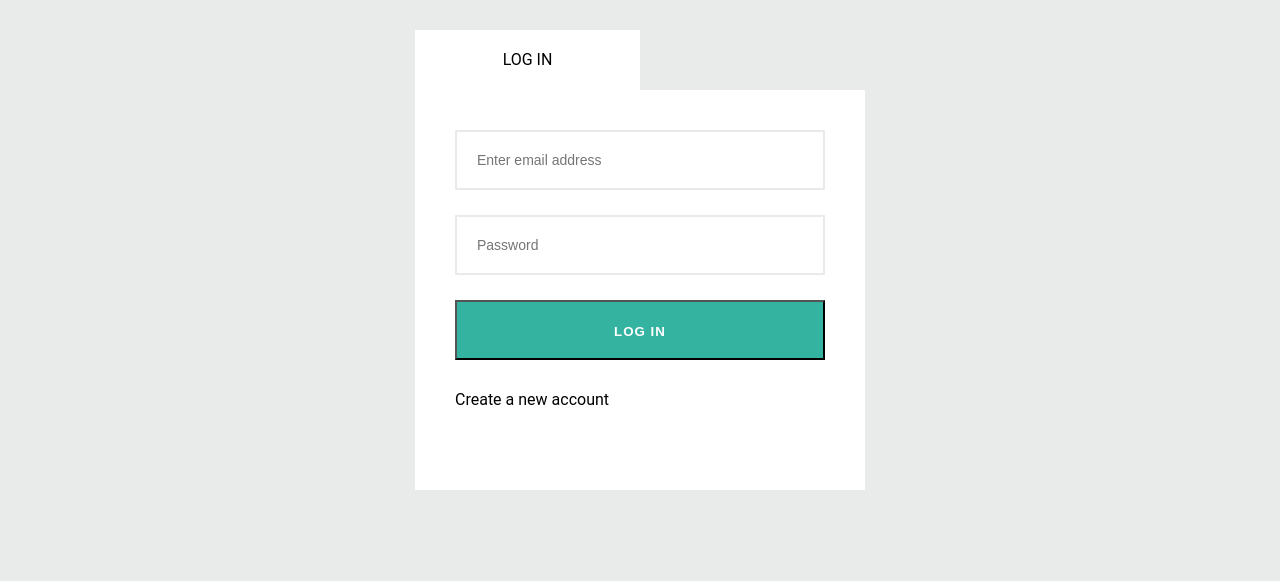
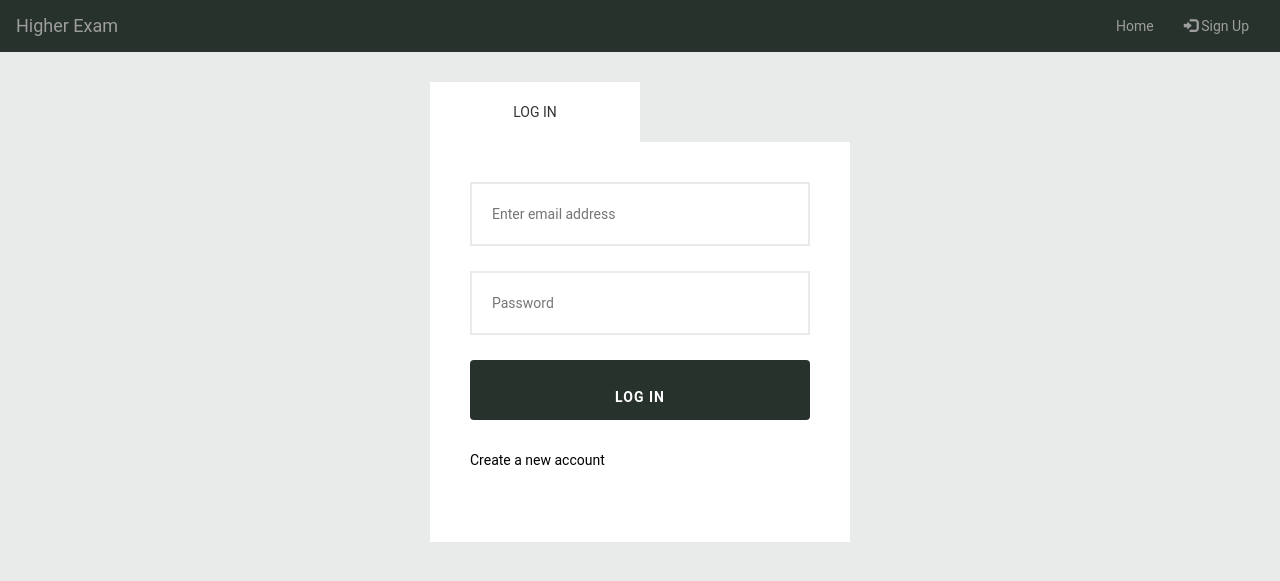
Before and after one commit to ridwan098/Examination-System, a PHP site: page /logIn.html in a window 1280 px wide. Shown: the top 581 px of the page. Run offline with PHP 8.4, Linux system fonts and the light colour scheme; some libraries are stand-ins or nearby versions.

Commit message:
pages with working navigational headers

```diff
--- a/firebase-functions/public/index.html
+++ b/firebase-functions/public/index.html
@@ -13,8 +13,8 @@
     .navbar {
       margin-bottom: 0;
       border-radius: 0;
-      background-color: #34413A;
-      border-color: #34413A;
+      background-color: #28322C;
+      border-color: #28322C;
     }
   </style>
 </head>
@@ -28,7 +28,7 @@
           <span class="icon-bar"></span>
           <span class="icon-bar"></span>
         </button>
-        <a class="navbar-brand" href="#">Higher Exam</a>
+        <a class="navbar-brand" href="index.html">Higher Exam</a>
       </div>
       <div class="collapse navbar-collapse" id="myNavbar">
         <ul class="nav navbar-nav navbar-right">
--- a/firebase-functions/public/logIn.css
+++ b/firebase-functions/public/logIn.css
@@ -49,12 +49,12 @@
         }
 
         .input:focus {
-            border: 2px solid #34b3a0;
+            border: 2px solid #28322C;
         }
 
         .btn {
             width: 100%;
-            background: #34b3a0;
+            background: #28322C;
             height: 60px;
             text-align: center;
             line-height: 60px;
--- a/firebase-functions/public/logIn.html
+++ b/firebase-functions/public/logIn.html
@@ -2,13 +2,45 @@
 <html>
 
 <head>
-    <link rel="stylesheet" type="text/css" href="logIn.css">
+    <link rel="stylesheet" type="text/css" href="page.css">
     <script src="https://www.gstatic.com/firebasejs/7.10.0/firebase-app.js"></script>
     <script src="https://www.gstatic.com/firebasejs/7.10.0/firebase-firestore.js"></script>
+    <link rel="stylesheet" href="https://maxcdn.bootstrapcdn.com/bootstrap/3.4.1/css/bootstrap.min.css">
+    <script src="https://ajax.googleapis.com/ajax/libs/jquery/3.4.1/jquery.min.js"></script>
+    <script src="https://maxcdn.bootstrapcdn.com/bootstrap/3.4.1/js/bootstrap.min.js"></script>
+    <style>
+        /* Remove the navbar's default margin-bottom and rounded borders */
+        .navbar {
+            margin-bottom: 0;
+            border-radius: 0;
+            background-color: #28322C;
+            border-color: #28322C;
+        }
+    </style>
+    <link rel="stylesheet" type="text/css" href="page.css">
 </head>
 
+<body>
+    <nav class="navbar navbar-inverse">
+        <div class="container-fluid">
+            <div class="navbar-header">
+                <button type="button" class="navbar-toggle" data-toggle="collapse" data-target="#myNavbar">
+                    <span class="icon-bar"></span>
+                    <span class="icon-bar"></span>
+                    <span class="icon-bar"></span>
+                </button>
+                <a id='logout' class="navbar-brand" href="index.html">Higher Exam</a>
+            </div>
+            <div class="collapse navbar-collapse" id="myNavbar">
+                <ul class="nav navbar-nav navbar-right">
+                    <li><a href="index.html">Home</a></li>
+                    <li><a href='signUp.html'><span class="glyphicon glyphicon-log-in"></span> Sign Up</a>
+                    </li>
+                </ul>
+            </div>
+        </div>
+    </nav>
 
-<body>
     <div class="wrapper">
         <div class="container">
             <form id='logIn'>
--- a/firebase-functions/public/page.css
+++ b/firebase-functions/public/page.css
@@ -49,12 +49,12 @@
         }
 
         .input:focus {
-            border: 2px solid #34b3a0;
+            border: 2px solid #28322C;
         }
 
         .btn {
             width: 100%;
-            background: #1D462E;
+            background: #28322C;
             height: 60px;
             text-align: center;
             line-height: 60px;
```
Also changed, not shown: firebase-functions/public/adminPage.html (+34 -1 lines), firebase-functions/public/signUp.html (+34 -1 lines), firebase-functions/public/templatehtml.html (+5 -12 lines).
